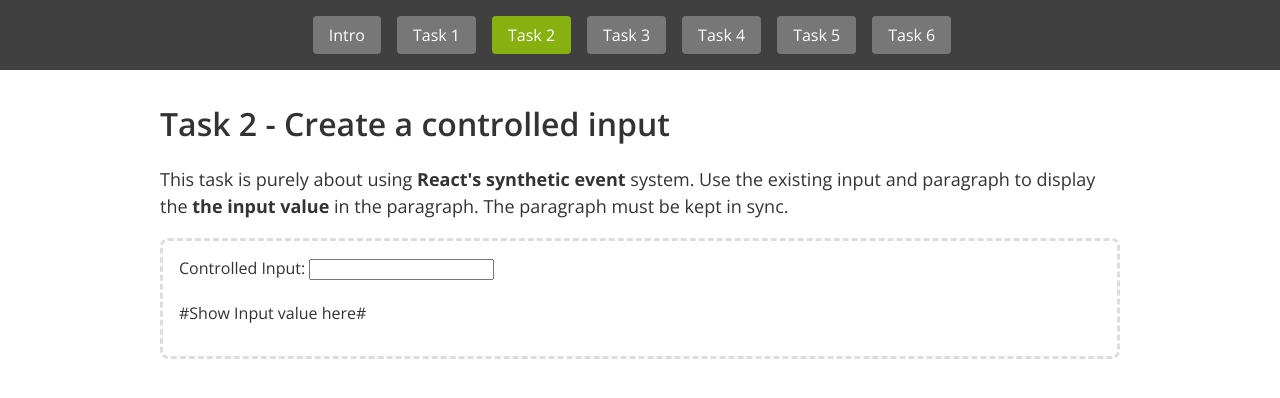
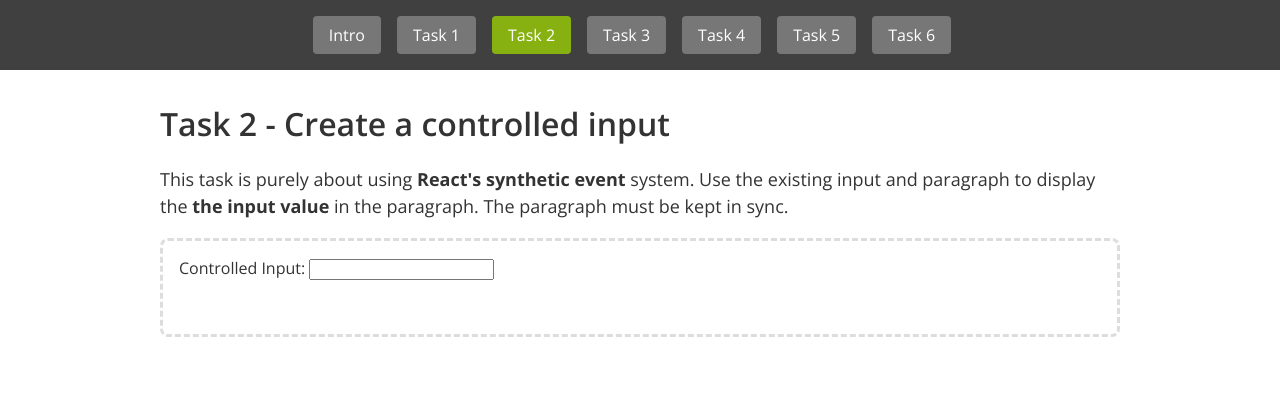
Before and after one commit to UNIwise/frontend-assignment, a React (Create React App) app: page /task/2 in a window 1280 px wide. Shown: the top 398 px of the page. Built offline with nearby package versions, Linux system fonts and the light colour scheme.

Commit message:
solve(task2): create controlled input

```diff
--- a/src/2/index.tsx
+++ b/src/2/index.tsx
@@ -1,15 +1,19 @@
-import { FunctionComponent, useState } from "react";
+import { ChangeEvent, FunctionComponent, useState } from "react";
 
 const Task2: FunctionComponent = () => {
   const [value, setValue] = useState("");
 
+  const handleChange = (e: ChangeEvent<HTMLInputElement>) => {
+    setValue(e.target.value);
+  };
+
   return (
     <div>
       <label>Controlled Input: </label>
-      <input />
+      <input onChange={handleChange} value={value} />
       <br />
       <br />
-      <p>#Show Input value here#</p>
+      <p>{value}</p>
     </div>
   );
 };
```
